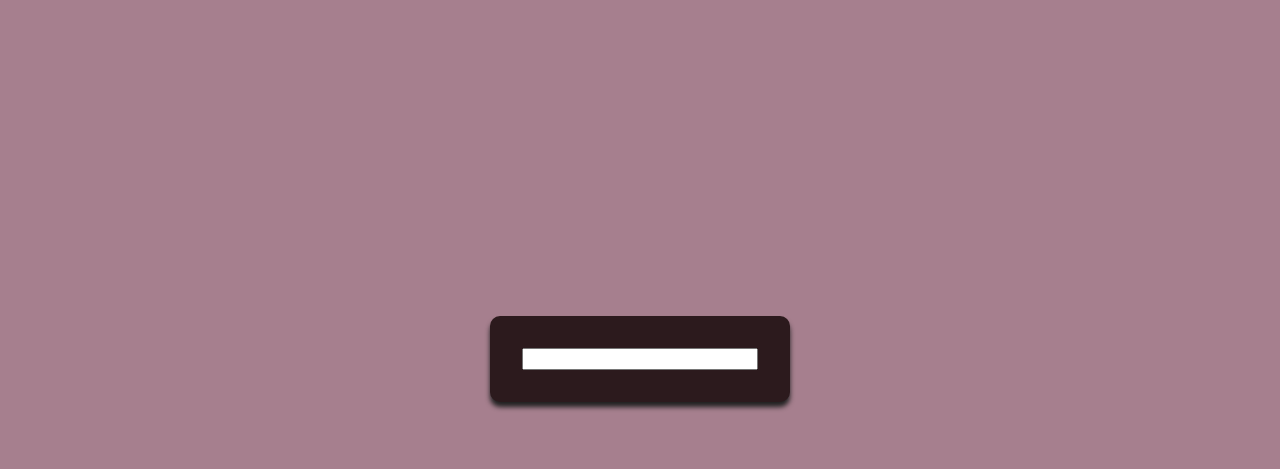
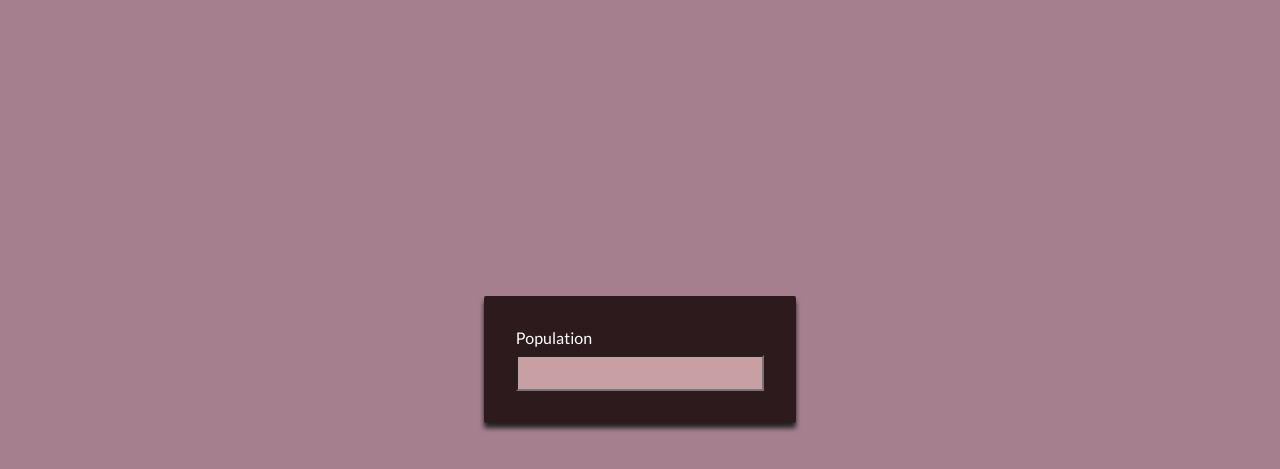
Before and after one commit to rayauxey/covid-19-sdg, a website: page src/frontend/index.html in a window 1280 px wide. Shown: the part 71-540 px from the top of the page. Drawn offline with Linux system fonts and the light colour scheme.

Commit message:
Backend Refactor

```diff
--- a/src/backend.js
+++ b/src/backend.js
@@ -41,7 +41,7 @@ app.use(cors());
 
 app.use('/', express.static(path.join(__dirname, 'frontend')));
 
-app.get('/api/v1/on-covid-19/log', (_, res) => {
+app.get('/api/v1/on-covid-19/logs', (_, res) => {
   fs.readFile(path.join(__dirname, 'access.log'), (__, data) => {
     res.set('Content-Type', 'text/html');
     console.log(data);
@@ -52,7 +52,7 @@ app.get('/api/v1/on-covid-19/log', (_, res) => {
 app.post('/api/v1/on-covid-19/:format?', (req, res) => {
   const { format } = req.params;
 
-  if (format === 'log') {
+  if (format === 'logs') {
     fs.readFile(path.join(__dirname, 'access.log'), (err, data) => {
       res.set('Content-Type', 'text/html');
       console.log(data);
--- a/src/frontend/index.html
+++ b/src/frontend/index.html
@@ -28,7 +28,10 @@
 
     <main>
       <form>
-        <input type="text" />
+        <div class="form-control">
+          <label for="population">Population</label>
+          <input type="number" id="population" data-population />
+        </div>
       </form>
     </main>
   </body>
--- a/src/frontend/styles.css
+++ b/src/frontend/styles.css
@@ -18,10 +18,33 @@ form {
   padding: 2rem;
   box-shadow: 0 5px 5px #222;
   background: #2c1a1d;
-  border-radius: 10px;
+  border-radius: 2px;
   min-width: 300px;
+  color: white;
+}
+
+.form-control label {
+  margin-bottom: 0.5rem;
+  /* color: red; */
+}
+
+.form-control input {
+  margin-top: 0.5rem;
+  padding: 0.5rem;
+  background: #c89fa3;
 }
 
 form input {
   width: 100%;
 }
+
+input::-webkit-outer-spin-button,
+input::-webkit-inner-spin-button {
+  -webkit-appearance: none;
+  margin: 0;
+}
+
+/* Firefox */
+input[type='number'] {
+  -moz-appearance: textfield;
+}
```
